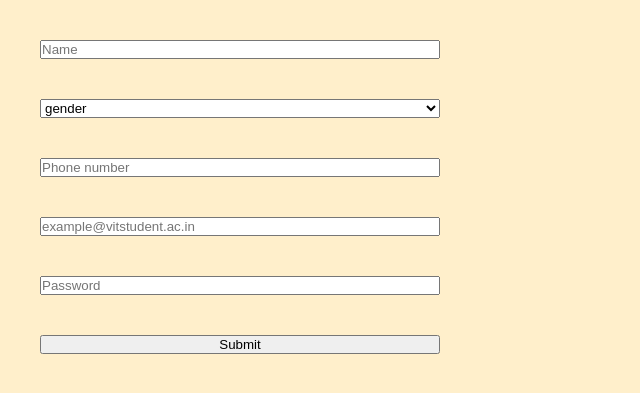
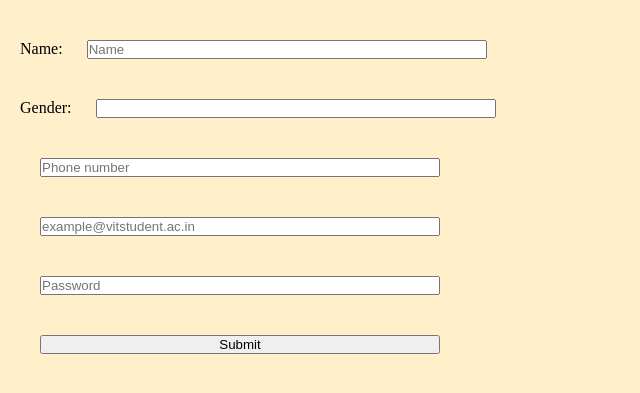
Before and after one commit to ro-jc/vtrack, a Flask app: page /signup in a window 1280 px wide. Shown: the top 393 px of the page, without its empty margins (0-640 px from the left). Run offline with Flask 2, Linux system fonts and the light colour scheme.

Commit message:
signup working

```diff
--- a/app.py
+++ b/app.py
@@ -1,6 +1,8 @@
 from flask import (
     Flask, flash, g, redirect, render_template, request, url_for
 )
+from werkzeug.security import generate_password_hash, check_password_hash
+
 import db
 
 
@@ -15,6 +17,33 @@ def landing():
 
 @app.route("/signup", methods=('GET','POST'))
 def signup():
+    if request.method == 'POST':
+        name = request.form['name']
+        female = (request.form['gender'].lower() == 'female')
+        phone_no = request.form['phoneNo']
+        vit_mail = request.form['vitMail']
+        password = request.form['password']
+
+        database = db.get_db()
+        crs = database.cursor(dictionary=True)
+        error = None
+        '''
+        if x is None:
+            error = 'blah blah blah'
+        flash(error)
+        '''
+        if error is None:
+            crs.execute(
+                "INSERT INTO user (email, password, name, female, phone_number) "
+                f"VALUES ('{vit_mail}', '{generate_password_hash(password)}', '{name}', {female}, '{phone_no}')"
+            )
+            database.commit()
+
+        crs.execute("SELECT * FROM user ORDER BY userid DESC LIMIT 1")
+        record = crs.fetchone()
+        #else condition in case there was a new record added before this one could be read off the database
+        # record['password'] = password if check_password_hash(record['password'], password) else "intermediate write"
+
     return render_template('signup.html', name=None)
 
 
--- a/templates/signup.html
+++ b/templates/signup.html
@@ -14,20 +14,22 @@
         <div class="phoneNo"></div>
         <div class="vitMail"></div>
         <div class="password"></div> -->
-        <form method="post">
-            <label for="name"><input type="text" placeholder="Name"></label>
-            <label for="gender">
-                <select id="gender" name="gender">
-                    <option value="" disabled selected>gender</option>
-                    <option value="male">MALE</option>
-                    <option value="female">FEMALE</option>
-                    <option value="other">OTHER</option>
-                </select>
+        <form method='post'>
+            <label for="name">Name:
+                <input type="text" name="name" id="name" placeholder="Name" required>
             </label>
-            <label for="phoneNo"><input type="text" placeholder="Phone number"></label>
-            <label for="vitMail"><input type="text" placeholder="example@vitstudent.ac.in"></label>
-            <label for="password"><input type="text" placeholder="Password"></label>
-            <label for="submit"><input type="submit" ></label>
+            <label for="gender">Gender:
+                <input type="text" name="gender" id="gender" list="genders">
+            </label>
+            <datalist id="genders">
+                <option>Male</option>
+                <option>Female</option>
+                <option>Other</option>
+            </datalist>
+            <label for="phoneNo"><input type="text" name="phoneNo" id="phoneNo" placeholder="Phone number"></label>
+            <label for="vitMail"><input type="text" name="vitMail" id="vitMail" placeholder="example@vitstudent.ac.in"></label>
+            <label for="password"><input type="text" name="password" id="password" placeholder="Password"></label>
+            <input type="submit" value="Submit">
         </form>
     </div>
 </body>
```
Also changed, not shown: schema.sql (+4 -10 lines).
